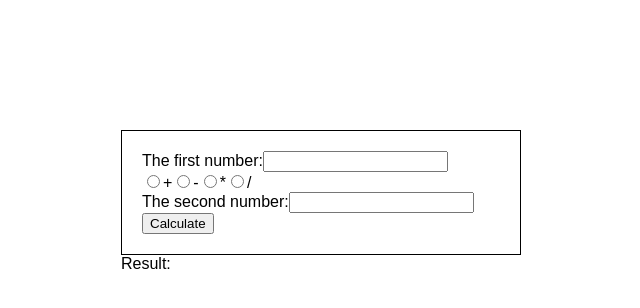
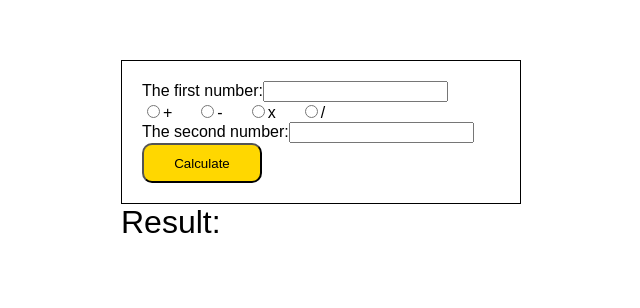
Before and after one commit to bhanuprakash-sn/nodejs-calculator, a React (Create React App) app in the folder client/: page / in a window 1280 px wide. Shown: the part 270-578 px from the top of the page, without its empty margins (319-959 px from the left). Built offline with nearby package versions, Linux system fonts and the light colour scheme.

Commit message:
update calculator styles

```diff
--- a/client/src/Calculator.js
+++ b/client/src/Calculator.js
@@ -114,20 +114,20 @@ class Calculator extends React.Component {
 					<span>The first number:</span><input type="number" name="valueA" onChange={this.handleInputChange} required="required"/><br/>
 					<div>
 					    <input type="radio" id="operation1" name="operation" value="ADD" onChange={this.handleInputChange} />
-					    <label>+</label>
+					    <label className="calc-label">+</label>
 
 					    <input type="radio" id="operation2" name="operation" value="SUB" onChange={this.handleInputChange} />
-					    <label>-</label>
+					    <label className="calc-label">-</label>
 
 					    <input type="radio" id="operation3" name="operation" value="MUL" onChange={this.handleInputChange} />
-					    <label>*</label>
+					    <label className="calc-label">x</label>
 
 					    <input type="radio" id="operation3" name="operation" value="DIV" onChange={this.handleInputChange} />
-					    <label>/</label>
+					    <label className="calc-label">/</label>
 					</div>
 					<span>The second number:</span><input type="number" name="valueB" onChange={this.handleInputChange} required="required"/><br/>
 
-			        <button onClick={this.onSumbit}>Calculate</button>
+			        <button id="calcBtn" onClick={this.onSumbit}>Calculate</button>
 				</form>
 				<div>
 					<span id="calcResult">Result: {this.state.result}</span>
--- a/client/src/css/calculator.css
+++ b/client/src/css/calculator.css
@@ -4,7 +4,7 @@
     height: 200px;
     margin: auto;
     position: absolute;
-    top: 50%;
+    top: calc(50% - 70px);
     left: calc(50% - 200px);
 }
 
@@ -13,3 +13,19 @@
 	border: 1px solid black;
     padding: 20px;
 }
+#calcBtn
+{
+	width: 120px;
+    height: 40px;
+    border-radius: 10px;
+    cursor: pointer;
+    background-color: gold;
+}
+#calcResult
+{
+	font-size: 2rem;
+}
+.calc-label
+{
+	margin-right: 1.5rem;
+}
```
